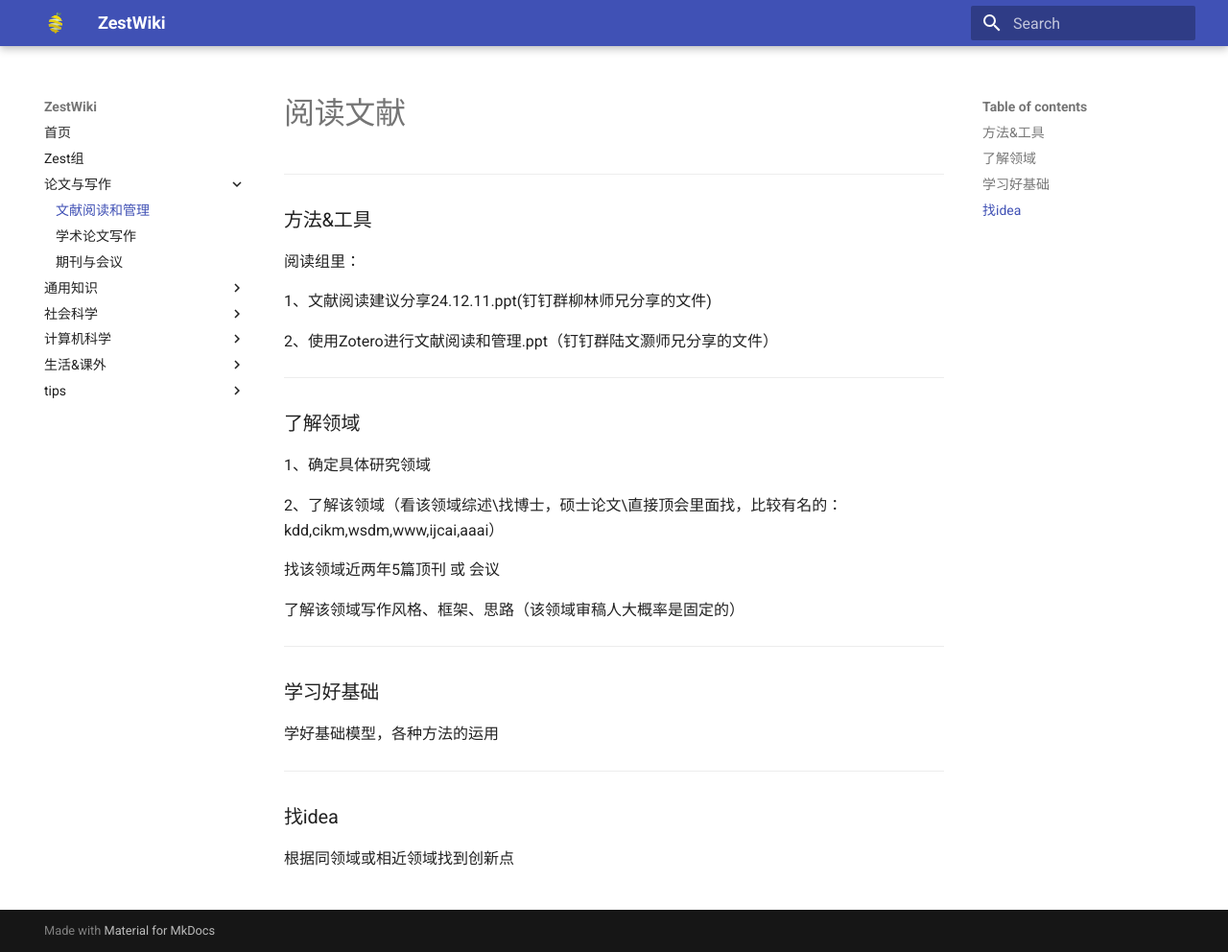
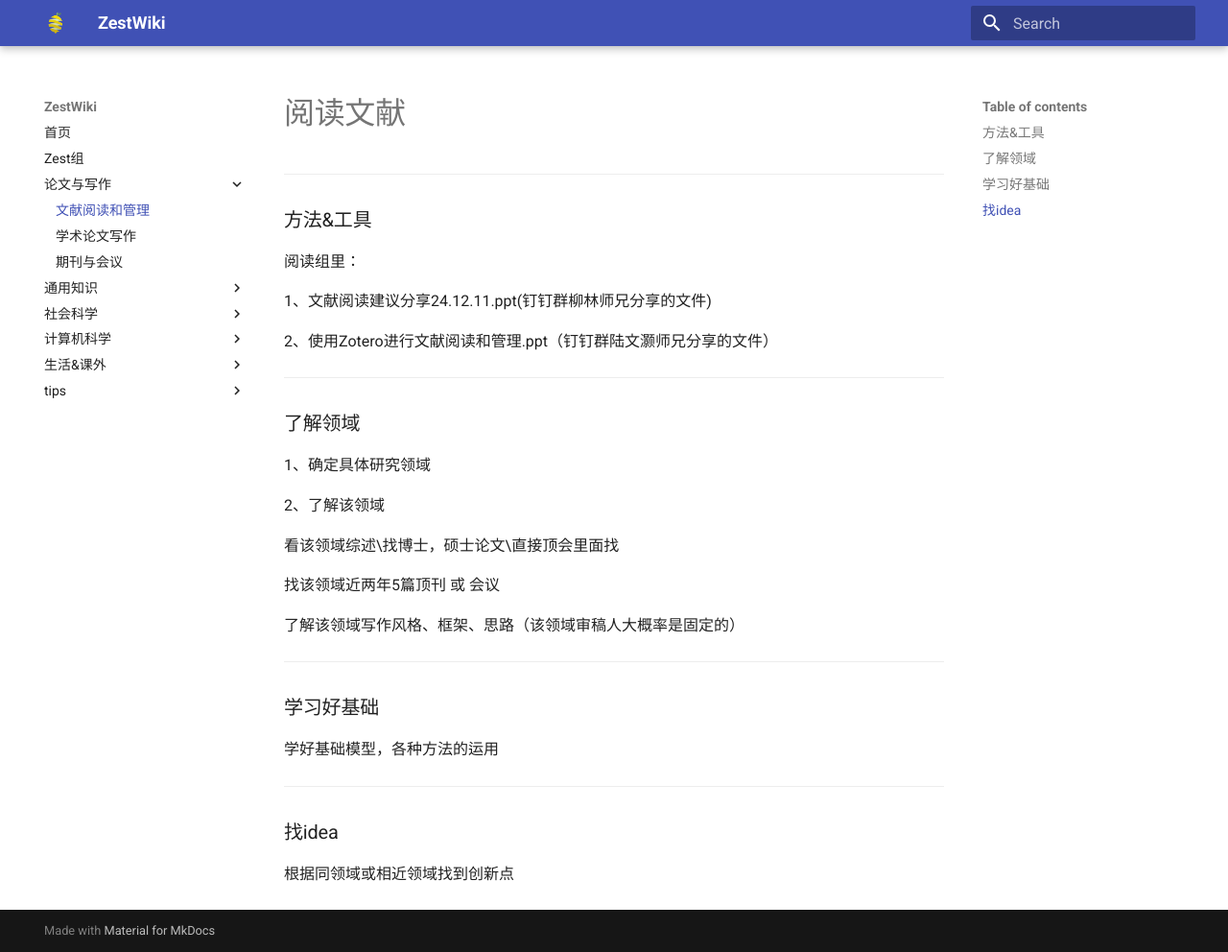
Before and after one commit to jtxdotpy/ZestWiki, an MkDocs documentation site: the page built from docs/paper/reading.md, in a window 1280 px wide and 992 px high. Shown: the whole window at 96% size. Built offline with MkDocs 1.6.1 and Material for MkDocs 9.7.7, drawn with Linux system fonts in a browser that asks for light colours.

Commit message:
Update reading.md

```diff
--- a/docs/paper/reading.md
+++ b/docs/paper/reading.md
@@ -13,10 +13,11 @@
 
 ### 了解领域
 
-
 1、确定具体研究领域
 
-2、了解该领域（看该领域综述\找博士，硕士论文\直接顶会里面找，比较有名的：kdd,cikm,wsdm,www,ijcai,aaai）
+2、了解该领域
+
+看该领域综述\找博士，硕士论文\直接顶会里面找
 
 找该领域近两年5篇顶刊 或 会议
 
```
